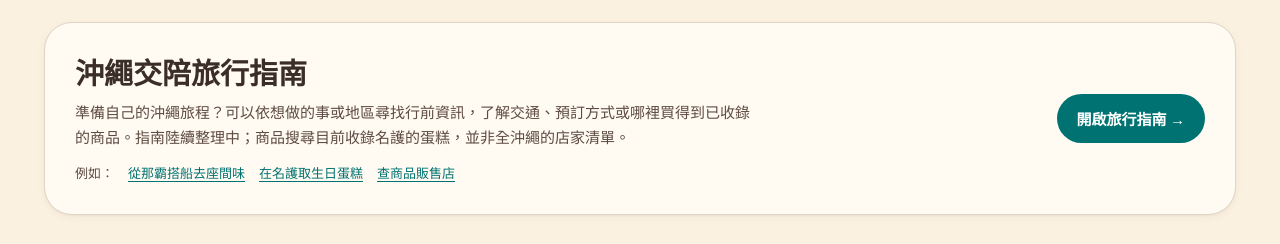
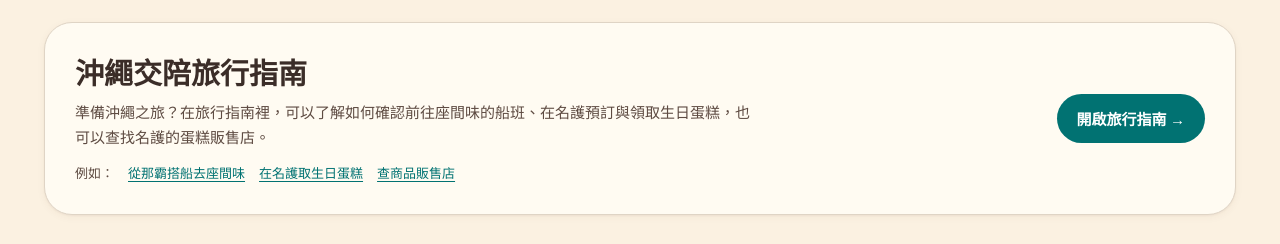
Before and after one commit to latent-bridge/okinawa-trip-tw-web, a plain HTML site: page index.html in a window 1280 px wide. Shown: the part 401-645 px from the top of the page. Drawn offline with nearby package versions, Linux system fonts and the light colour scheme.

Commit message:
Describe concrete guide uses in reader-facing language (#318 E43767)
公開: okinawa-web publish(P16)
確かめ: check(P9)
候補: c64-s8-p9-318-e43767-r2(一覧の SHA-256 caa59f565e455b81f22aec7678014808ba78df288bc59cb3e16348fc85ede163)

```diff
--- a/index.html
+++ b/index.html
@@ -102,7 +102,7 @@
       <div class="home-guide__box">
         <div>
           <h2 id="guide-choices-title">沖繩交陪旅行指南</h2>
-          <p>準備自己的沖繩旅程？可以依想做的事或地區尋找行前資訊，了解交通、預訂方式或哪裡買得到已收錄的商品。指南陸續整理中；商品搜尋目前收錄名護的蛋糕，並非全沖繩的店家清單。</p>
+          <p>準備沖繩之旅？在旅行指南裡，可以了解如何確認前往座間味的船班、在名護預訂與領取生日蛋糕，也可以查找名護的蛋糕販售店。</p>
           <div class="home-guide__examples">
             <span>例如：</span>
             <a href="/guide/guides/ferry.html">從那霸搭船去座間味</a>
@@ -270,7 +270,7 @@
     "沖繩交陪 · 台灣與沖繩": "沖縄交陪 · 台湾と沖縄",
     "沖繩交陪旅行指南": "沖縄交陪旅行ガイド",
     "沖繩的風獅爺": "沖縄のシーサー",
-    "準備自己的沖繩旅程？可以依想做的事或地區尋找行前資訊，了解交通、預訂方式或哪裡買得到已收錄的商品。指南陸續整理中；商品搜尋目前收錄名護的蛋糕，並非全沖繩的店家清單。": "自分の沖縄旅行を準備するなら、やりたいことや地域から情報を探して、交通、予約方法、収録商品の取扱店を調べられます。ガイドは順次整備中。商品検索は現在、名護のケーキを収録しており、沖縄全域の店舗一覧ではありません。",
+    "準備沖繩之旅？在旅行指南裡，可以了解如何確認前往座間味的船班、在名護預訂與領取生日蛋糕，也可以查找名護的蛋糕販售店。": "沖縄旅行の準備に。旅行ガイドでは、座間味への船便の確認方法、名護での誕生日ケーキの予約・受け取り方を調べたり、名護のケーキ取扱店を探したりできます。",
     "照片出處（Wikimedia Commons）：": "写真出典（Wikimedia Commons）：",
     "目前沒有可供換算的數值": "現在、換算に使える数値はありません",
     "石垣・八重山": "石垣・八重山",
```
